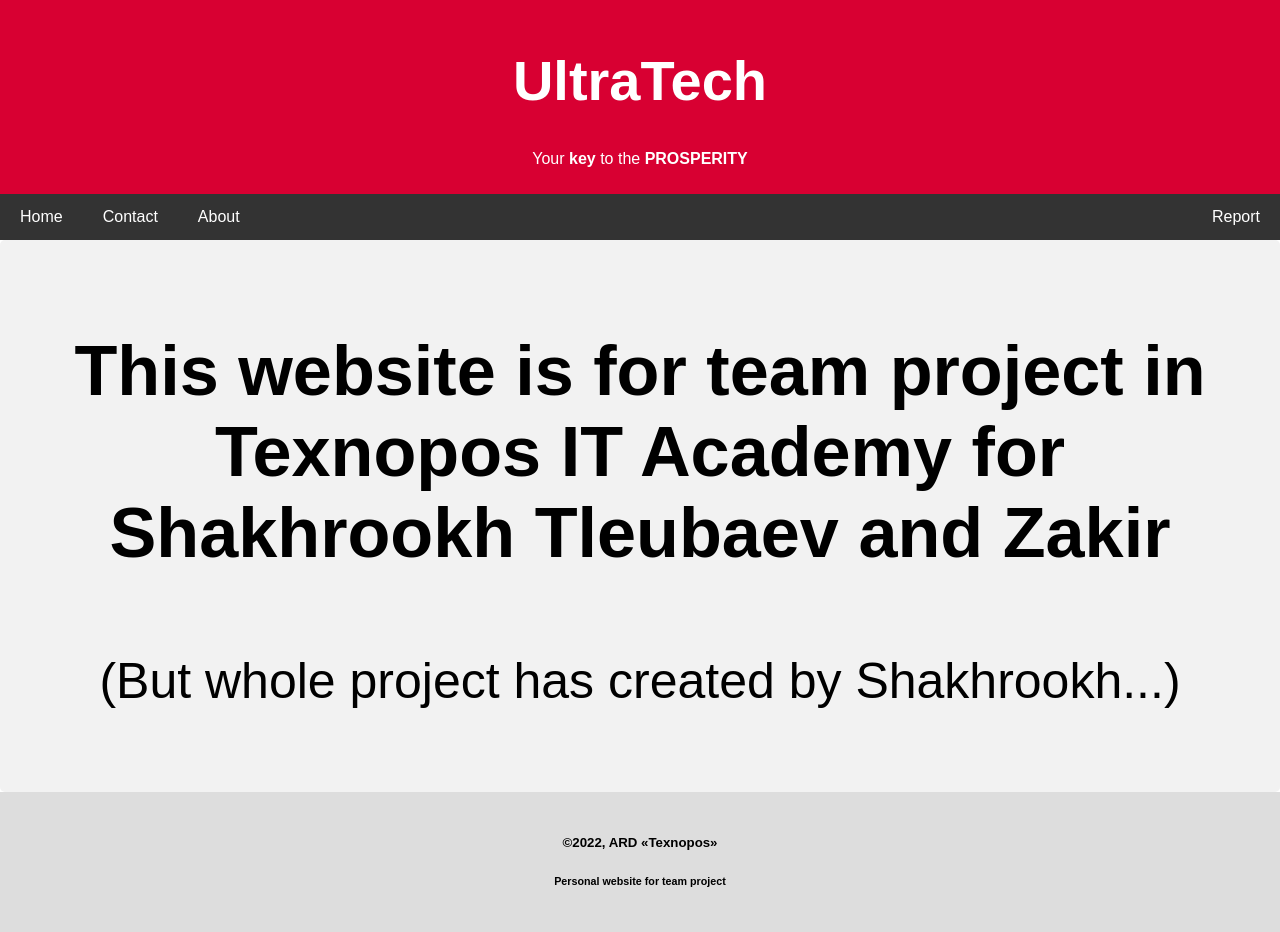
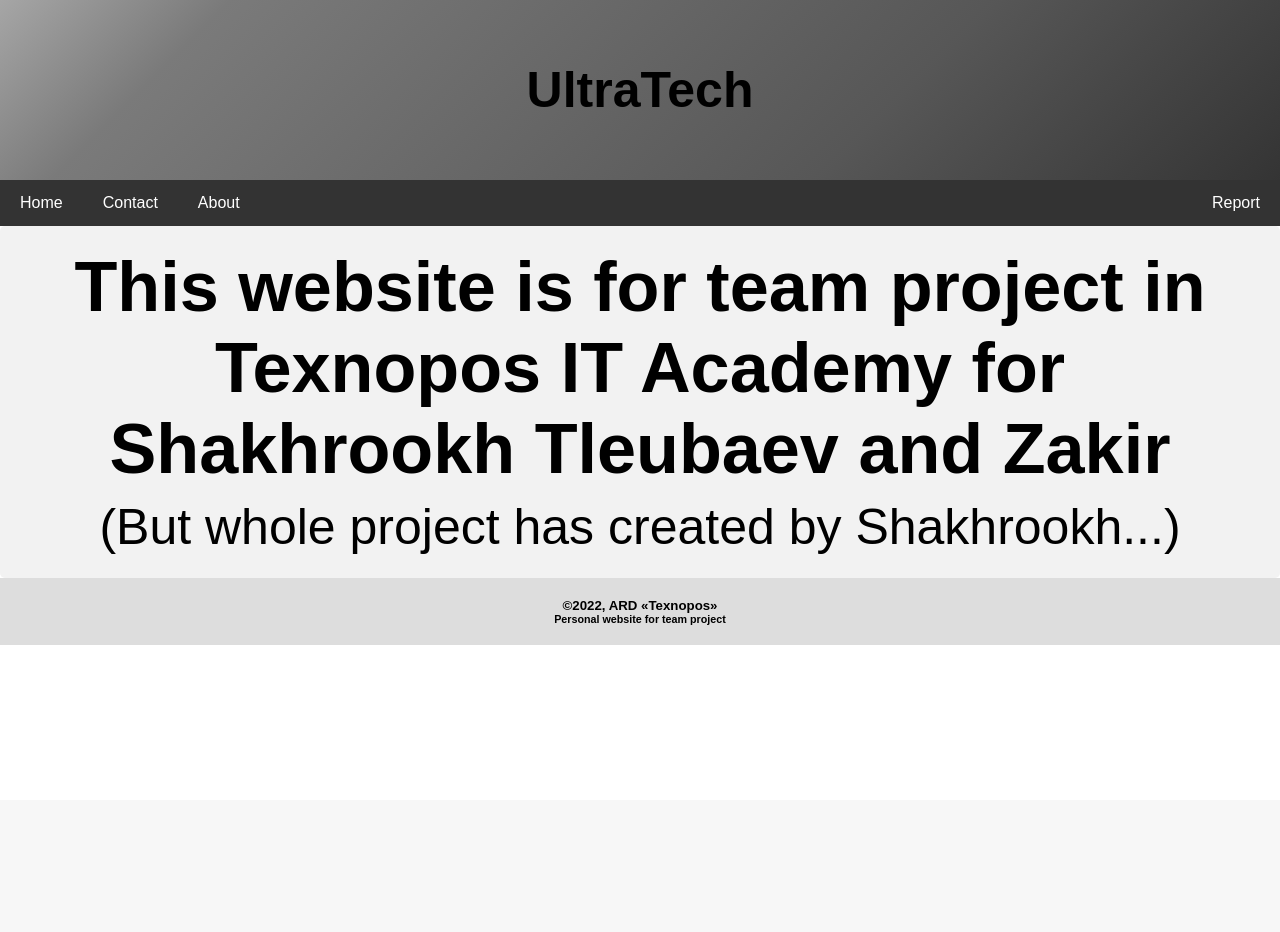
Before and after one commit to shaxruxtleubaev/tp, a Django app: page /about/ in a window 1280 px wide. After the commit the page ends 645 px from the top, so only its background shows below. Run offline with Django 4.2, Linux system fonts and the light colour scheme.

Commit message:
26_12_2022 22:43

```diff
--- a/templates/base.html
+++ b/templates/base.html
@@ -313,6 +313,45 @@
       clear: both;
     }
 
+    @import url('https://fonts.googleapis.com/css?family=Poppins:400,500,600,700,800,900&display=swap');
+
+    * {
+      margin: 0;
+      padding: 0;
+      outline: 0;
+    }
+
+    section{
+      width: 100%;
+      height: 180px;
+      background: linear-gradient(-45deg, #000000 0%, #232323 13%, #575757 25%, #7a7a7a 38%, white 50%, #7a7a7a 62%, #575757 75%, #232323 87%, #000000 100%);;
+      background-size: 400% 400%;
+      position: relative;
+      animation: animate 4s ease-in-out infinite;
+      display: flex;
+      justify-content: center;
+      align-items: center;
+    }
+
+    h1{
+      color: black;
+      padding: 20px;
+      font-size: 50px;
+      font-family: sans-serif;
+    }
+
+    @keyframes animate{
+      0%{
+        background-position: 0 50%;
+      }
+      50%{
+        background-position: 100% 50%;
+      }
+      100%{
+        background-position: 0 50%;
+      }
+    }
+
     /* Responsive layout - when the screen is less than 600px wide, make the two columns stack on top of each other instead of next to each other */
     @media screen and (max-width: 600px) {
       .col-25, .col-75, input[type=submit] {
@@ -324,10 +363,13 @@
 </head>
 <body>
     <header>
-        <div class="header">
+        <section>
+           <h1>UltraTech</h1>
+        </section>
+        <!-- <div class="header">
             <h1>UltraTech</h1>
             <p>Your <b>key</b> to the <b>PROSPERITY</b></p>
-        </div>
+        </div> -->
 
         <div class="navbar">
             <a href="{% url 'home_page' %}">Home</a>
```
